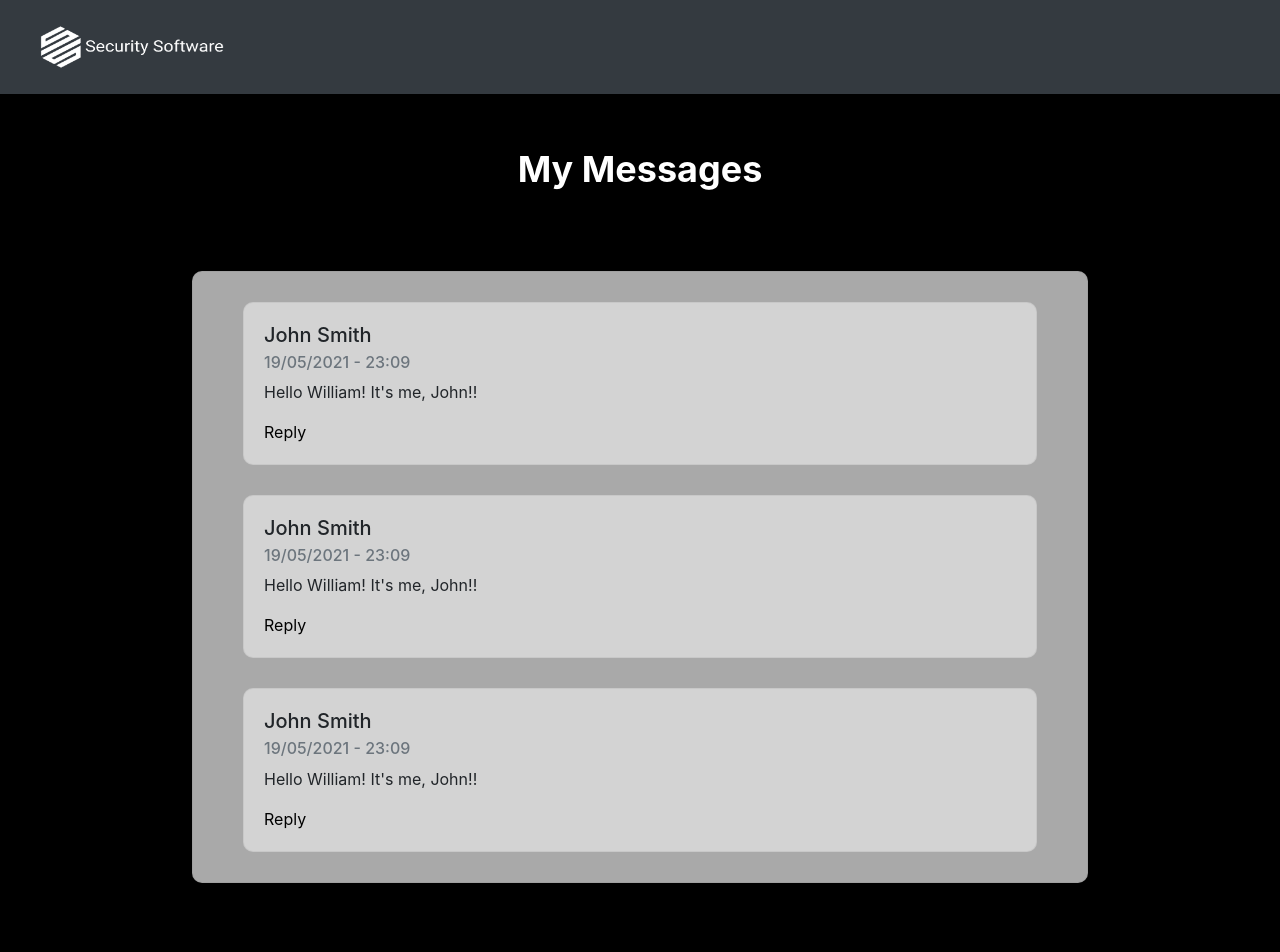
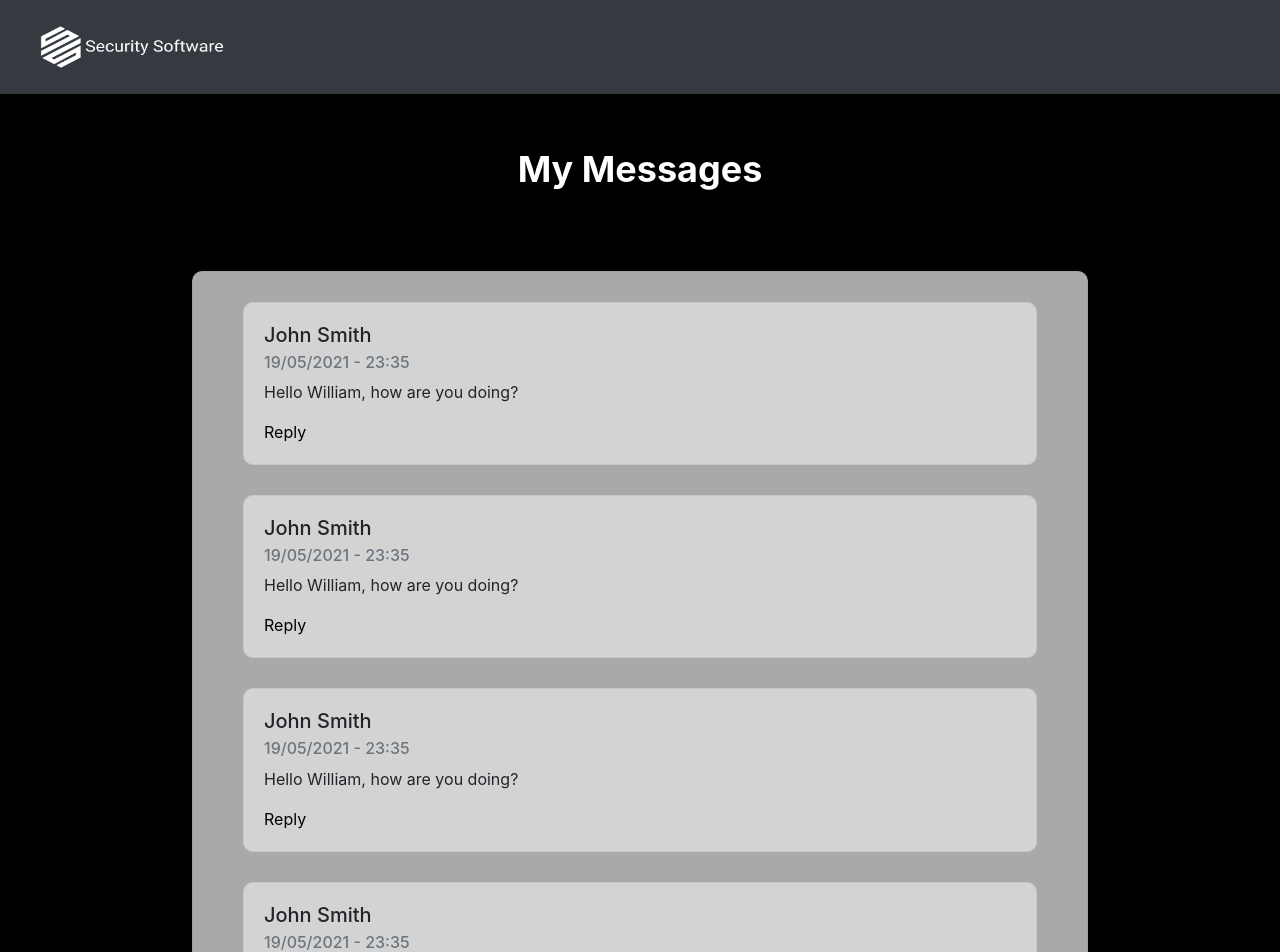
Before and after one commit to AndreMoutas/SSIN, a React (Create React App) app in the folder client_interface/: page /messages in a window 1280 px wide. Shown: the top 952 px of the page. Before the commit the page ends 883 px from the top, so only its background shows below. Built offline with nearby package versions, Linux system fonts and the light colour scheme; no server answers.

Commit message:
Added message card component
Co-Authored-By: AndreMoutas <47751865+AndreMoutas@users.noreply.github.com>

```diff
--- /dev/null
+++ b/client_interface/src/components/MessageCard.js
@@ -0,0 +1,28 @@
+import { Card } from 'react-bootstrap';
+
+function MessageCard(props) {
+    return (
+        <Card style={styles.card}>
+            <Card.Body>
+                <Card.Title>{props.sender}</Card.Title>
+                <Card.Subtitle className="mb-2 text-muted">{props.timestamp}</Card.Subtitle>
+                <Card.Text>
+                    {props.content}
+                </Card.Text>
+                <Card.Link href="/sendMessage" style={{ color: 'black' }}>Reply</Card.Link>
+            </Card.Body>
+        </Card>
+    );
+}
+
+const styles = {
+    card: {
+        width: '100%',
+        backgroundColor: 'lightGray',
+        border: '1px solid rgba(0, 0, 0, 0.05)',
+        borderRadius: '10px',
+        marginTop: '30px',
+    }
+}
+
+export default MessageCard;
--- a/client_interface/src/components/MyMessages.js
+++ b/client_interface/src/components/MyMessages.js
@@ -1,6 +1,7 @@
 import React, { useState, Text } from "react";
 import { Button, Form, Row, Card } from 'react-bootstrap';
 import AppScreen from "./AppScreen";
+import MessageCard from "./MessageCard";
 
 function MyMessages() {
 
@@ -36,36 +37,26 @@ function MyMessages() {
     return (
             <AppScreen title="My Messages">
                 <div style={styles.div}>
-                    <Card style={styles.card}>
-                        <Card.Body>
-                            <Card.Title>John Smith</Card.Title>
-                            <Card.Subtitle className="mb-2 text-muted">19/05/2021 - 23:09</Card.Subtitle>
-                            <Card.Text>
-                                Hello William! It's me, John!!
-                            </Card.Text>
-                            <Card.Link href="#" style={{color: 'black'}}>Reply</Card.Link>
-                        </Card.Body>
-                    </Card>
-                    <Card style={styles.card}>
-                        <Card.Body>
-                            <Card.Title>John Smith</Card.Title>
-                            <Card.Subtitle className="mb-2 text-muted">19/05/2021 - 23:09</Card.Subtitle>
-                            <Card.Text>
-                                Hello William! It's me, John!!
-                            </Card.Text>
-                            <Card.Link href="#" style={{color: 'black'}}>Reply</Card.Link>
-                        </Card.Body>
-                    </Card>
-                    <Card style={styles.card}>
-                        <Card.Body>
-                            <Card.Title>John Smith</Card.Title>
-                            <Card.Subtitle className="mb-2 text-muted">19/05/2021 - 23:09</Card.Subtitle>
-                            <Card.Text>
-                                Hello William! It's me, John!!
-                            </Card.Text>
-                            <Card.Link href="#" style={{color: 'black'}}>Reply</Card.Link>
-                        </Card.Body>
-                    </Card>
+                    <MessageCard
+                        sender="John Smith"
+                        content="Hello William, how are you doing?"
+                        timestamp="19/05/2021 - 23:35"
+                    />
+                    <MessageCard
+                        sender="John Smith"
+                        content="Hello William, how are you doing?"
+                        timestamp="19/05/2021 - 23:35"
+                    />
+                    <MessageCard
+                        sender="John Smith"
+                        content="Hello William, how are you doing?"
+                        timestamp="19/05/2021 - 23:35"
+                    />
+                    <MessageCard
+                        sender="John Smith"
+                        content="Hello William, how are you doing?"
+                        timestamp="19/05/2021 - 23:35"
+                    />
                 </div>
             </AppScreen>
     );
```
